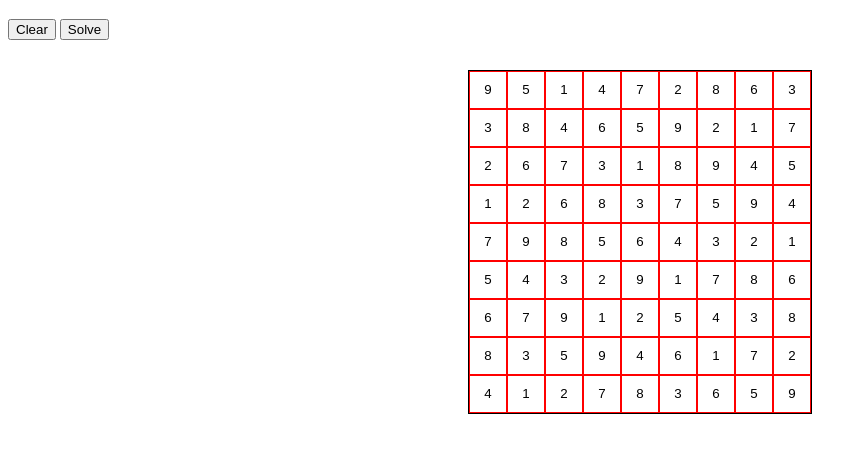
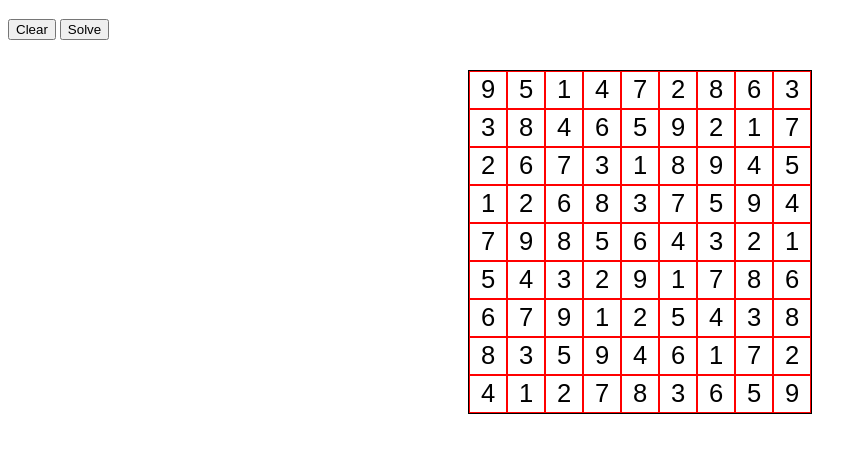
Before and after one commit to bristoljon/sudoku, a plain HTML site: page index.html in a window 1280 px wide. Both pictures are taken after a click on the button "Solve". Shown: the part 61-514 px from the top of the page, without its empty margins (0-867 px from the left). Drawn offline with nearby package versions, Linux system fonts and the light colour scheme.

Commit message:
[IMP] Sudoku Solver  - Refactored
Encapsulated in single function. Added popovers.

```diff
--- a/index.html
+++ b/index.html
@@ -25,8 +25,8 @@
     }
 
     .box {
-    	margin: 0px;
-    	padding: 0px;
+    	margin: 0;
+    	padding: 0;
     }
 
     .cell {
@@ -34,116 +34,126 @@
     	height: 36px;
     	width: 36px;
     	text-align: center;
-    	padding: 0px;
+    	padding: 0;
+		font-size: 1.6em;
     }
+
+	#popover {
+		position: absolute;
+		border: 1px solid black;
+		padding: 5px;
+		background-color: white;
+	}
 
     </style>
 
 <body>
     <h1>Sudoku Solver</h1>
+	<div id="result"></div>
 	<input type="button" id="clear" value="Clear"/>
 	<input type="button" id="solve" value="Solve"/>
 	<div class="container">
 		<div class='box'>
-			<input type='text' class="cell" value="9"/>
-			<input type='text' class="cell"/>
-			<input type='text' class="cell" value="1"/>
-			<input type='text' class="cell"/>
-			<input type='text' class="cell" value="7"/>
-			<input type='text' class="cell"/>
-			<input type='text' class="cell" value="8"/>
-			<input type='text' class="cell"/>
-			<input type='text' class="cell"/>
+			<input type='text' class="cell" value="9" maxlength="1"/>
+			<input type='text' class="cell" maxlength="1"/>
+			<input type='text' class="cell" value="1" maxlength="1"/>
+			<input type='text' class="cell" maxlength="1"/>
+			<input type='text' class="cell" value="7" maxlength="1"/>
+			<input type='text' class="cell" maxlength="1"/>
+			<input type='text' class="cell" value="8" maxlength="1"/>
+			<input type='text' class="cell" maxlength="1"/>
+			<input type='text' class="cell" maxlength="1"/>
 		</div>
 		<div class='box'>
-			<input type='text' class="cell"/>
-			<input type='text' class="cell"/>
-			<input type='text' class="cell"/>
-			<input type='text' class="cell" value="6"/>
-			<input type='text' class="cell"/>
-			<input type='text' class="cell"/>
-			<input type='text' class="cell" value="2"/>
-			<input type='text' class="cell"/>
-			<input type='text' class="cell" value="7"/>
+			<input type='text' class="cell" maxlength="1"/>
+			<input type='text' class="cell" maxlength="1"/>
+			<input type='text' class="cell" maxlength="1"/>
+			<input type='text' class="cell" value="6" maxlength="1"/>
+			<input type='text' class="cell" maxlength="1"/>
+			<input type='text' class="cell" maxlength="1"/>
+			<input type='text' class="cell" value="2" maxlength="1"/>
+			<input type='text' class="cell" maxlength="1"/>
+			<input type='text' class="cell" value="7" maxlength="1"/>
 		</div>
 		<div class='box'>
-			<input type='text' class="cell"/>
-			<input type='text' class="cell" value="6"/>
-			<input type='text' class="cell"/>
-			<input type='text' class="cell"/>
-			<input type='text' class="cell" value="1"/>
-			<input type='text' class="cell"/>
-			<input type='text' class="cell"/>
-			<input type='text' class="cell" value="4"/>
-			<input type='text' class="cell"/>
+			<input type='text' class="cell" maxlength="1"/>
+			<input type='text' class="cell" value="6" maxlength="1"/>
+			<input type='text' class="cell" maxlength="1"/>
+			<input type='text' class="cell" maxlength="1"/>
+			<input type='text' class="cell" value="1" maxlength="1"/>
+			<input type='text' class="cell" maxlength="1"/>
+			<input type='text' class="cell" maxlength="1"/>
+			<input type='text' class="cell" value="4" maxlength="1"/>
+			<input type='text' class="cell" maxlength="1"/>
 		</div>
 		<div class='box'>
-			<input type='text' class="cell"/>
-			<input type='text' class="cell"/>
-			<input type='text' class="cell"/>
-			<input type='text' class="cell"/>
-			<input type='text' class="cell"/>
-			<input type='text' class="cell" value="7"/>
-			<input type='text' class="cell"/>
-			<input type='text' class="cell"/>
-			<input type='text' class="cell"/>
+			<input type='text' class="cell" maxlength="1"/>
+			<input type='text' class="cell" maxlength="1"/>
+			<input type='text' class="cell" maxlength="1"/>
+			<input type='text' class="cell" maxlength="1"/>
+			<input type='text' class="cell" maxlength="1"/>
+			<input type='text' class="cell" value="7" maxlength="1"/>
+			<input type='text' class="cell" maxlength="1"/>
+			<input type='text' class="cell" maxlength="1"/>
+			<input type='text' class="cell" maxlength="1"/>
 		</div>
 		<div class='box'>
-			<input type='text' class="cell"/>
-			<input type='text' class="cell" value="9"/>
-			<input type='text' class="cell"/>
-			<input type='text' class="cell" value="5"/>
-			<input type='text' class="cell"/>
-			<input type='text' class="cell"/ value="4">
-			<input type='text' class="cell"/>
-			<input type='text' class="cell" value="2"/>
-			<input type='text' class="cell"/>
+			<input type='text' class="cell" maxlength="1"/>
+			<input type='text' class="cell" value="9" maxlength="1"/>
+			<input type='text' class="cell" maxlength="1"/>
+			<input type='text' class="cell" value="5" maxlength="1"/>
+			<input type='text' class="cell" maxlength="1"/>
+			<input type='text' class="cell"/ value="4" maxlength="1">
+			<input type='text' class="cell" maxlength="1"/>
+			<input type='text' class="cell" value="2" maxlength="1"/>
+			<input type='text' class="cell" maxlength="1"/>
 		</div>
 		<div class='box'>
-			<input type='text' class="cell"/>
-			<input type='text' class="cell"/>
-			<input type='text' class="cell"/>
-			<input type='text' class="cell" value="2"/>
-			<input type='text' class="cell"/>
-			<input type='text' class="cell"/>
-			<input type='text' class="cell"/>
-			<input type='text' class="cell"/>
-			<input type='text' class="cell"/>
+			<input type='text' class="cell" maxlength="1"/>
+			<input type='text' class="cell" maxlength="1"/>
+			<input type='text' class="cell" maxlength="1"/>
+			<input type='text' class="cell" value="2" maxlength="1"/>
+			<input type='text' class="cell" maxlength="1"/>
+			<input type='text' class="cell" maxlength="1"/>
+			<input type='text' class="cell" maxlength="1"/>
+			<input type='text' class="cell" maxlength="1"/>
+			<input type='text' class="cell" maxlength="1"/>
 		</div>
 		<div class='box'>
-			<input type='text' class="cell"/>
-			<input type='text' class="cell" value="7"/>
-			<input type='text' class="cell"/>
-			<input type='text' class="cell"/>
-			<input type='text' class="cell" value="2"/>
-			<input type='text' class="cell"/>
-			<input type='text' class="cell"/>
-			<input type='text' class="cell" value="3"/>
-			<input type='text' class="cell"/>
+			<input type='text' class="cell" maxlength="1"/>
+			<input type='text' class="cell" value="7" maxlength="1"/>
+			<input type='text' class="cell" maxlength="1"/>
+			<input type='text' class="cell" maxlength="1"/>
+			<input type='text' class="cell" value="2" maxlength="1"/>
+			<input type='text' class="cell" maxlength="1"/>
+			<input type='text' class="cell" maxlength="1"/>
+			<input type='text' class="cell" value="3" maxlength="1"/>
+			<input type='text' class="cell" maxlength="1"/>
 		</div>
 		<div class='box'>
-			<input type='text' class="cell" value="8"/>
-			<input type='text' class="cell"/>
-			<input type='text' class="cell" value="5"/>
-			<input type='text' class="cell"/>
-			<input type='text' class="cell"/>
-			<input type='text' class="cell" value="6"/>
-			<input type='text' class="cell"/>
-			<input type='text' class="cell"/>
-			<input type='text' class="cell"/>
+			<input type='text' class="cell" value="8" maxlength="1"/>
+			<input type='text' class="cell" maxlength="1"/>
+			<input type='text' class="cell" value="5" maxlength="1"/>
+			<input type='text' class="cell" maxlength="1"/>
+			<input type='text' class="cell" maxlength="1"/>
+			<input type='text' class="cell" value="6" maxlength="1"/>
+			<input type='text' class="cell" maxlength="1"/>
+			<input type='text' class="cell" maxlength="1"/>
+			<input type='text' class="cell" maxlength="1"/>
 		</div>
 		<div class='box'>
-			<input type='text' class="cell"/>
-			<input type='text' class="cell"/>
-			<input type='text' class="cell" value="2"/>
-			<input type='text' class="cell"/>
-			<input type='text' class="cell" value="8"/>
-			<input type='text' class="cell"/>
-			<input type='text' class="cell" value="6"/>
-			<input type='text' class="cell"/>
-			<input type='text' class="cell" value="9"/>
+			<input type='text' class="cell" maxlength="1"/>
+			<input type='text' class="cell" maxlength="1"/>
+			<input type='text' class="cell" value="2" maxlength="1"/>
+			<input type='text' class="cell" maxlength="1"/>
+			<input type='text' class="cell" value="8" maxlength="1"/>
+			<input type='text' class="cell" maxlength="1"/>
+			<input type='text' class="cell" value="6" maxlength="1"/>
+			<input type='text' class="cell" maxlength="1"/>
+			<input type='text' class="cell" value="9" maxlength="1"/>
 		</div>
 	</div>
+	<div id="popover"></div>
 
 <script type="text/javascript" src="http://code.jquery.com/jquery-latest.min.js"></script>
 <script type="text/javascript" src="script.js"></script>
--- a/script.js
+++ b/script.js
@@ -1,6 +1,9 @@
+var sudoku = (function() {
+
+	const DIGITS = ['1','2','3','4','5','6','7','8','9'];
+
 	// Polyfill function to check array for item
 	Array.prototype.has = function (item) {
-
 		// Allows checking array of cells for value
 		if (typeof this[0] === 'object') {
 			for (var i = 0; i < this.length; i++) {
@@ -12,110 +15,35 @@ Array.prototype.has = function (item) {
 				if (this[j] === item) return true
 			}
 		}
-
 		return false
 	};
 
 	$('#clear').click(function () {
 		sudoku.$cells.val('');
-	sudoku.init()
+		sudoku.init();
+		sudoku.getInput();
 	});
 
 	$('#solve').click(function () {
 		var iterations = 0;
+		console.time('Solved');
 		sudoku.getInput();
-	while (sudoku.getBlanks().length && iterations < 20) {
-		sudoku.search();
+		while (sudoku.getBlanks().length) {
+			sudoku.update();
 			sudoku.check();
 			sudoku.solve('box');
 			sudoku.solve('x');
 			sudoku.solve('y');
-		iterations++
+			if (++iterations > 19) break;
 		}
+		console.timeEnd('Solved');
+		console.log(iterations + ' iterations');
 		if (iterations === 20) {
 			console.log('Solve failed')
 		}
 	});
 
-var sudoku = {
-	cells: [],
-	DIGITS: ['1','2','3','4','5','6','7','8','9'],
-	$cells: $('.cell'),
-	// Generates an array of cells and adds box reference to each one
-	init: function () {
-		this.cells = [];
-		for (var x=0; x<9; x++ ) {
-			for (var y=0; y<9; y++ ) {
-				var cell = new Cell(x,y);
-				if (x < 3) {
-					if (y < 3) cell.box = 0;
-					else if (y < 6) cell.box = 1;
-					else cell.box = 2;
-				}
-				else if (x < 6) {
-					if (y < 3) cell.box = 3;
-					else if (y < 6) cell.box = 4;
-					else cell.box = 5;
-				}
-				else {
-					if (y < 3) cell.box = 6;
-					else if (y < 6) cell.box = 7;
-					else cell.box = 8;
-				}
-				cell.parent = this;
-				this.cells.push(cell);
-			}
-		}
-		// Add a ref to the dom element for each cell
-		var cells = this.cells;
-		for (var i = 0; i < cells.length; i++) {
-			cells[i].el = this.$cells[i];
-		}
-	},
-
-	// Updates the cells array with any numbers entered into the ui
-	getInput: function () {
-		var cells = this.cells;
-		for (var i=0; i<cells.length; i++) {
-			cells[i].value = cells[i].el.value;
-		}
-	},
-
-	getBlanks: function (selection) {
-		var cells = selection || this.cells,
-			ar = [];
-		for (var i = 0; i<cells.length; i++) {
-			if (cells[i].value === '') {
-				ar.push(cells[i])
-			}
-		}
-		return ar
-	},
-
-	getKnowns:  function (selection) {
-		var cells = selection || this.cells,
-			ar = [];
-		for (var i = 0; i<cells.length; i++) {
-			if (cells[i].value !== '') {
-				ar.push(cells[i])
-			}
-		}
-		return ar
-	},
-
-	get: function (group, id) {
-		var cells = this.cells,
-			ar = [];
-		for (var i=0; i < cells.length; i++) {
-			if (cells[i][group] === id) {
-				ar.push(cells[i]);
-			}
-		}
-		return ar;
-	}
-};
-
-// Cell constructor that adds unique ID to each instance
+	// Cell constructor that adds unique ID to each one
 	var Cell = (function() {
 		var counter = 0;
 		return function (x,y) {
@@ -141,13 +69,146 @@ Cell.prototype.getRemaining = function (prop) {
 		return ar;
 	};
 
+	// Arrow key event handler
+	Cell.prototype.navigate = function (event) {
+		switch (event.keyCode) {
+			case 37: // Left
+				console.log('left');
+				if (this.y > 0) {
+					$(sudoku.getCell(this.x, this.y - 1).el).focus()
+				}
+				break;
+			case 38:
+				console.log('up');
+				if (this.x > 0) {
+					$(sudoku.getCell(this.x - 1, this.y).el).focus()
+				}
+				break;
+			case 39: // Left
+				console.log('right');
+				if (this.y < 8) {
+					$(sudoku.getCell(this.x, this.y + 1).el).focus()
+				}
+				break;
+			case 40: // Left
+				console.log('down');
+				if (this.x < 8) {
+					$(sudoku.getCell(this.x + 1, this.y).el).focus()
+				}
+				break;
+			default:
+				var key = String.fromCharCode(event.keyCode);
+				if (DIGITS.has(key) && !this.not.has(key)) {
+					this.el.value = key;
+					this.value = key;
+					sudoku.update();
+				}
+				else {
+					event.preventDefault()
+				}
+		}
+	};
+
+	Cell.prototype.showPopover = function (e) {
+		if (!this.value) {
+			$('#popover')
+			.html('Not: ' + this.not.sort() + '<br/> Maybe: ' + this.may.sort())
+			.css({'top': e.pageY, 'left': e.pageX})
+			.show();
+		}
+	};
+
+	Cell.prototype.hidePopover = function () {
+		$('#popover').hide();
+	};
+
+	return {
+		cells: [],
+		$cells: $('.cell'),
+		// Generates an array of cells and adds box reference to each one
+		init: function () {
+			$('#popover').hide();
+			this.cells = [];
+			for (var x=0; x<9; x++ ) {
+				for (var y=0; y<9; y++ ) {
+					var cell = new Cell(x,y);
+					if (x < 3) {
+						if (y < 3) cell.box = 0;
+						else if (y < 6) cell.box = 1;
+						else cell.box = 2;
+					}
+					else if (x < 6) {
+						if (y < 3) cell.box = 3;
+						else if (y < 6) cell.box = 4;
+						else cell.box = 5;
+					}
+					else {
+						if (y < 3) cell.box = 6;
+						else if (y < 6) cell.box = 7;
+						else cell.box = 8;
+					}
+					cell.parent = this;
+					this.cells.push(cell);
+				}
+			}
+			// Add a ref to the dom element for each cell and add listeners
+			var cells = this.cells;
+			for (var i = 0; i < cells.length; i++) {
+				cells[i].el = this.$cells[i];
+				cells[i].el.addEventListener('keydown', cells[i].navigate.bind(cells[i]));
+				cells[i].el.addEventListener('mouseover', cells[i].showPopover.bind(cells[i]));
+				cells[i].el.addEventListener('mouseout', cells[i].hidePopover.bind(cells[i]));
+			}
+		},
+
+		// Updates the cells array with any numbers entered into the ui
+		getInput: function () {
+			var cells = this.cells;
+			for (var i=0; i<cells.length; i++) {
+				cells[i].value = cells[i].el.value;
+			}
+		},
+
+		getBlanks: function (selection) {
+			var cells = selection || this.cells,
+				ar = [];
+			for (var i = 0; i<cells.length; i++) {
+				if (cells[i].value === '') {
+					ar.push(cells[i])
+				}
+			}
+			return ar
+		},
+
+		getGroup: function (group, id) {
+			var cells = this.cells,
+				ar = [];
+			for (var i=0; i < cells.length; i++) {
+				if (cells[i][group] === id) {
+					ar.push(cells[i]);
+				}
+			}
+			return ar;
+		},
+
+		getCell: function (x,y) {
+			var cells = this.cells;
+			for (var i=0; i < cells.length; i++) {
+				if (cells[i].x === x && cells[i].y === y) {
+					return cells[i]
+				}
+			}
+		},
 		// Search every blank cells' row, column and box and add any values found to 'not' list
-// Then invert that by adding any missing digits to the 'may' list
-sudoku.search = function () {
-	var blanks = this.getBlanks(),
-		digits = this.DIGITS;
+		// Then invert that by adding any missing DIGITS to the 'may' list
+		update: function () {
+			var blanks = this.getBlanks();
 
 			blanks.forEach(function(blank) {
+				// Reset not and may lists
+				blank.not = [];
+				blank.may = [];
+
 				var cells = blank.getRemaining('x')
 						.concat(blank.getRemaining('y'))
 						.concat(blank.getRemaining('box'));
@@ -161,16 +222,15 @@ sudoku.search = function () {
 					}
 				});
 
-		// Add any digits not in the 'not' list to the 'may' list
-		digits.forEach(function (digit) {
+				// Add any DIGITS not in the 'not' list to the 'may' list
+				DIGITS.forEach(function (digit) {
 					if (!blank.not.has(digit)) {
 						blank.may.push(digit)
 					}
 				})
 			});
-};
-
-sudoku.check = function () {
+		},
+		check: function () {
 			var blanks = this.getBlanks();
 			blanks.forEach(function (blank) {
 				if (blank.may.length === 1) {
@@ -179,17 +239,17 @@ sudoku.check = function () {
 					blank.el.value = blank.may[0];
 				}
 			})
-};
+		},
 
-sudoku.solve = function (group) {
+		solve: function (group) {
 			var self = this,
-		groups = [],
-		digits = this.DIGITS;
+				groups = [];
+
 			for (var i = 0; i < 10; i++) {
-		groups.push(this.get(group, i))
+				groups.push(this.getGroup(group, i))
 			}
 			groups.forEach(function (group) {
-		digits.forEach(function (digit) {
+				DIGITS.forEach(function (digit) {
 					if (!group.has(digit)) {
 						var blanks = self.getBlanks(group),
 							maybes = [];
@@ -206,7 +266,10 @@ sudoku.solve = function (group) {
 					}
 				})
 			})
-};
-
+		}
+	}
+})();
 
 sudoku.init();
+sudoku.getInput();
+sudoku.update();
```
Lines whose indentation alone changed are shown as unchanged.
